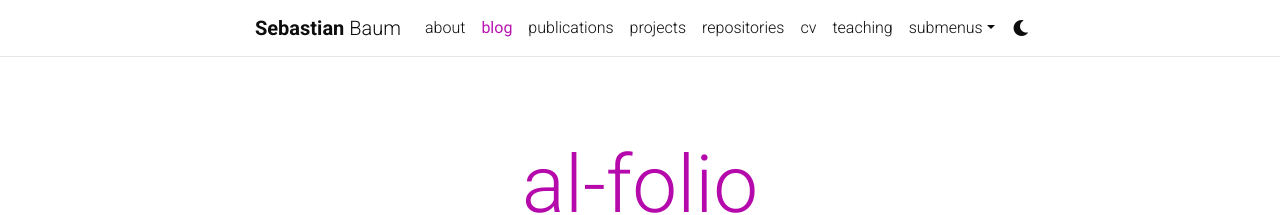
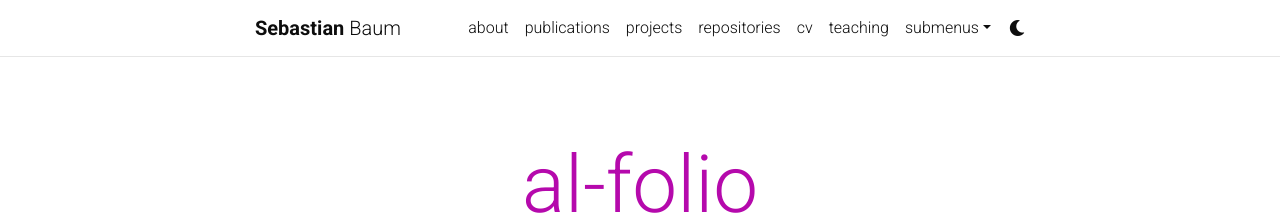
Before and after one commit to BaumSebastian/BaumSebastian.github.io, a Jekyll site: the page built from blog/index.html, in a window 1280 px wide. Shown: the top 215 px of the page. Built offline with Jekyll 4.4.1, drawn with Linux system fonts in a browser that asks for light colours; the list of posts is cut into pages by our own code; comment, search, counter and statistics services are not loaded; a style sheet for code colours, icons or effects is not loaded.

Commit message:
Changed Theme and Blog name to check appearance

```diff
--- a/_config.yml
+++ b/_config.yml
@@ -6,7 +6,7 @@ title: blank # the website title (if blank, full name will be used instead)
 first_name: Sebastian
 middle_name:
 last_name: Baum
-email: you@example.com
+email: Baum.Sebastian@protonmail.com
 description: > # the ">" symbol means to ignore newlines until "footer_text:"
   A simple, whitespace theme for academics. Based on [*folio](https://github.com/bogoli/-folio) design.
 footer_text: >
@@ -33,7 +33,7 @@ highlight_theme_dark: native    # https://github.com/jwarby/jekyll-pygments-them
 
 # repo color theme
 repo_theme_light: default       # https://github.com/anuraghazra/github-readme-stats/blob/master/themes/README.md
-repo_theme_dark: dark           # https://github.com/anuraghazra/github-readme-stats/blob/master/themes/README.md
+repo_theme_dark: merko           # https://github.com/anuraghazra/github-readme-stats/blob/master/themes/README.md
 repo_trophies:
   enabled: true
   theme_light: flat    # https://github.com/ryo-ma/github-profile-trophy
@@ -122,7 +122,7 @@ bing_site_verification:  # out your bing-site-verification ID (Bing Webmaster)
 # -----------------------------------------------------------------------------
 
 blog_name: al-folio # blog_name will be displayed in your blog page
-blog_nav_title: blog # your blog must have a title for it to be displayed in the nav bar
+blog_nav_title: # blog # your blog must have a title for it to be displayed in the nav bar
 blog_description: a simple whitespace theme for academics
 permalink: /blog/:year/:title/
 
```
